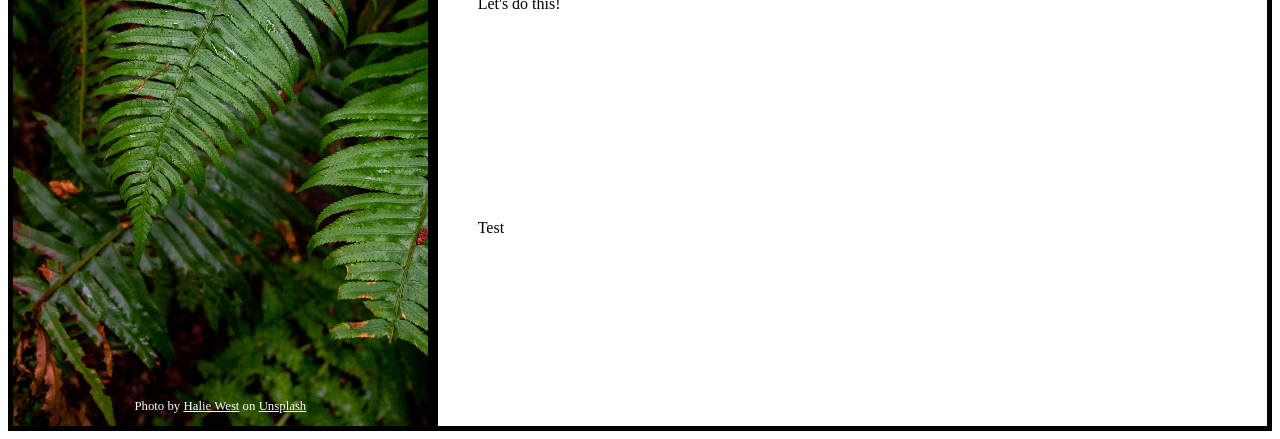
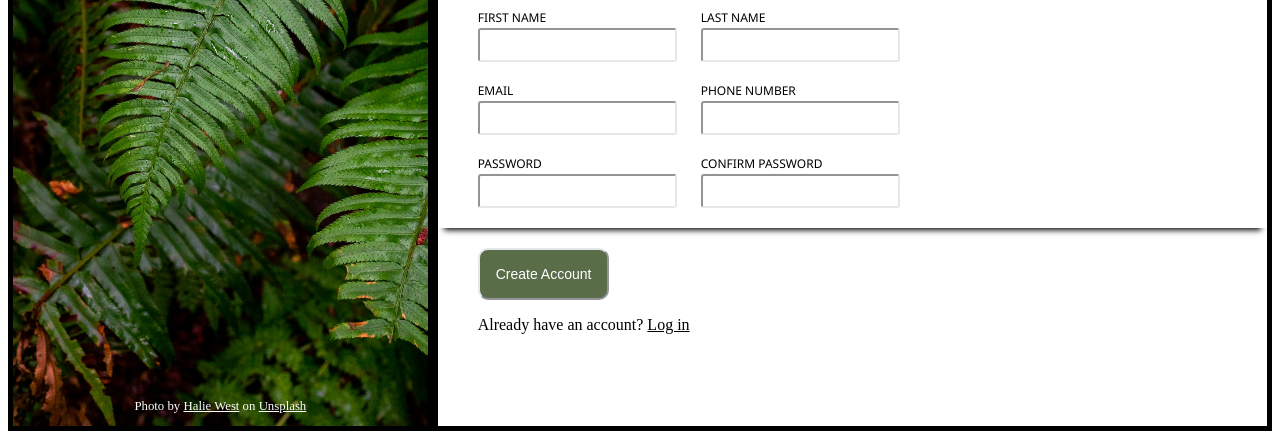
Before and after one commit to mxkoe/odin-signup-page, a plain HTML site: page index.html in a window 1280 px wide. Shown: the part 377-816 px from the top of the page. Drawn offline with Linux system fonts and the light colour scheme.

Commit message:
feat: current working forms-state

```diff
--- a/index.html
+++ b/index.html
@@ -40,10 +40,43 @@
         </p>
       </div>
       <div class="submission_area">
+        <form action="/" method="get" class="input-container"></form>
         <p>Let's do this!</p>
+        <form>
+          <div class="input-container">
+            <label for="firstName">FIRST NAME</label>
+            <input type="text" id="firstName" name="firstName" />
+          </div>
+          <div class="input-container">
+            <label for="lastName">LAST NAME</label>
+            <input type="text" id="lastName" name="lastName" />
+          </div>
+          <br />
+          <div class="input-container">
+            <label for="eMail">EMAIL</label>
+            <input type="text" id="eMail" name="eMail" />
+          </div>
+          <div class="input-container">
+            <label for="phoneNumber">PHONE NUMBER</label>
+            <input type="tel" id="phoneNumber" name="phoneNumber" />
+          </div>
+          <br />
+          <div class="input-container">
+            <label for="password1">PASSWORD</label>
+            <input type="password" id="password1" name="passwords" />
+          </div>
+          <div class="input-container">
+            <label for="password2">CONFIRM PASSWORD</label>
+            <input type="password" id="password2" name="passwords" />
+          </div>
+        </form>
       </div>
       <div class="button_area">
-        <p>Test</p>
+        <button class="createAccount">Create Account</button>
+        <p class="loginText">
+          Already have an account?
+          <a href="http://" target="_blank" rel="noopener noreferrer">Log in</a>
+        </p>
       </div>
     </div>
     <script src="scripts.js"></script>
--- a/styles.css
+++ b/styles.css
@@ -73,3 +73,44 @@ a:hover {
   padding-right: 200px;
   padding-left: 40px;
 }
+
+label {
+  display: block;
+  font-weight: lighter;
+  font-size: 12px;
+  margin-bottom: 2px;
+  font-family: "Segoe UI", Tahoma, Geneva, Verdana, sans-serif;
+}
+
+input,
+button {
+  display: inline-block;
+  border-color: #e5e7eb;
+  border-radius: 3px;
+  padding: 7px;
+  font-size: 14px;
+  gap: 5px;
+}
+
+.input-container {
+  display: inline-block;
+  margin-right: 20px;
+  margin-bottom: 20px;
+}
+
+.submission_area {
+  box-shadow: 0 8px 6px -6px black;
+  margin-bottom: 20px;
+}
+
+.loginText > a:link,
+a:visited {
+  color: black;
+}
+
+.button_area > .createAccount {
+  background-color: #596d48;
+  color: white;
+  padding: 1rem;
+  border-radius: 10px;
+}
```
